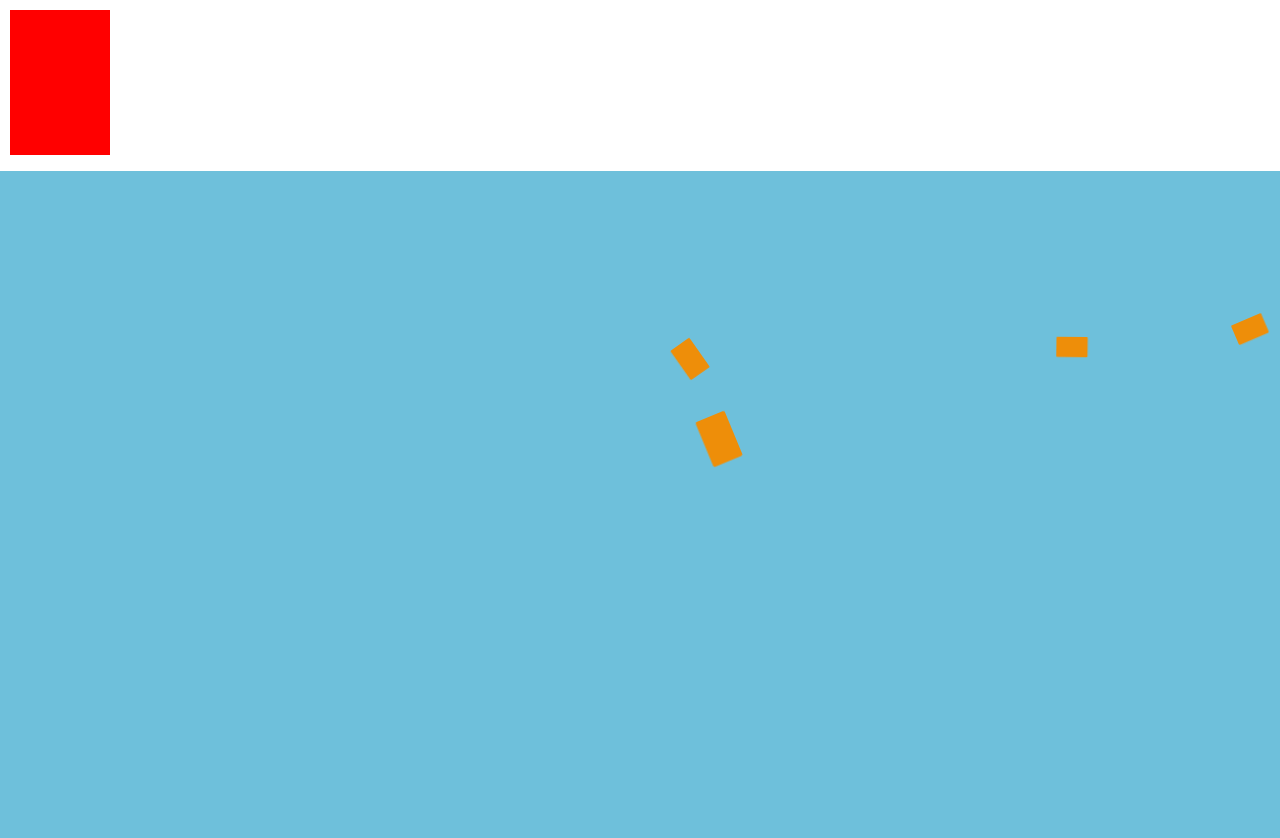
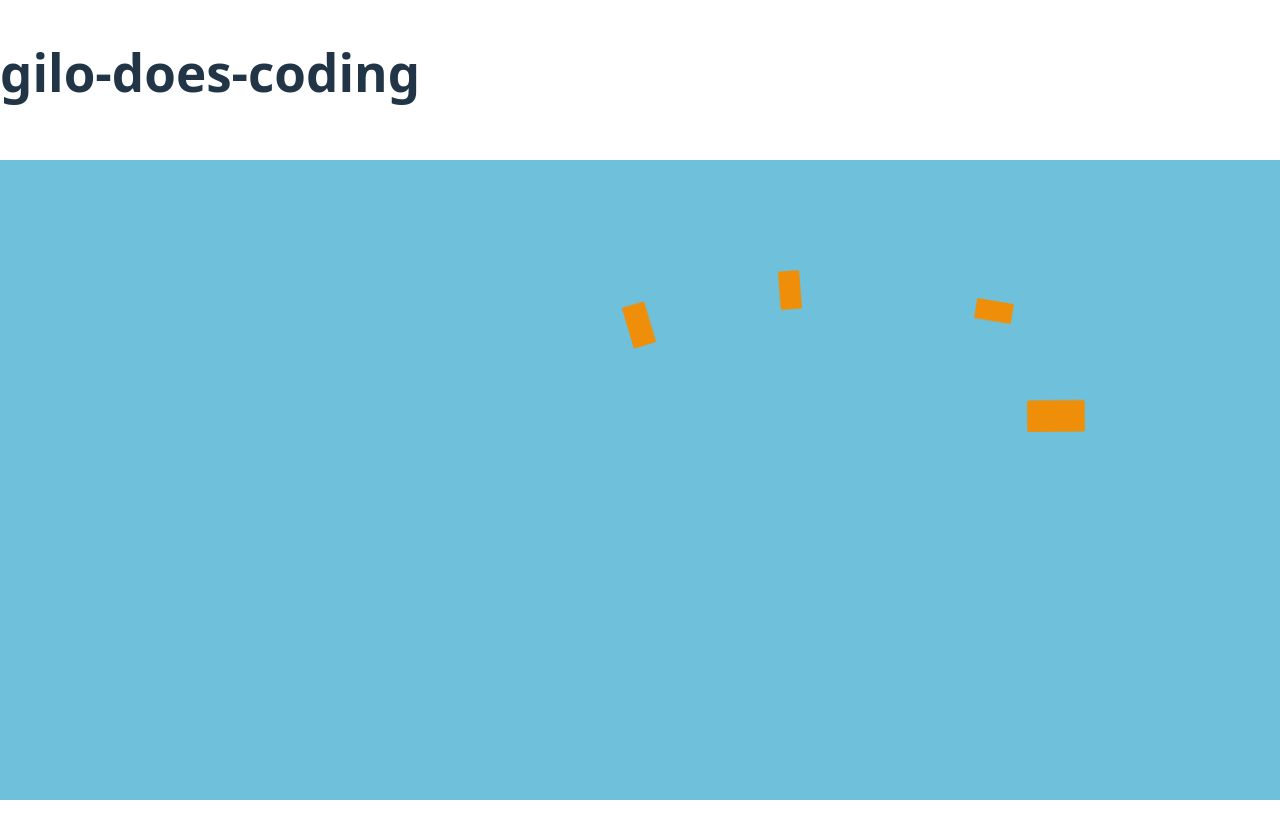
Before and after one commit to gileswebberley/gilo-does-coding, a website built with Vite: page index.html in a window 1280 px wide. After the commit the page ends 800 px from the top, so only its background shows below. Built offline with nearby package versions, Linux system fonts and the light colour scheme.

Commit message:
relative positions were no good because there will be many floaters for different pages but now resizing the container according to the lowest floater

```diff
--- a/index.html
+++ b/index.html
@@ -7,28 +7,16 @@
     <title>gilo-does-coding</title>
   </head>
   <body>
-    <header
-      style="
-        position: relative;
-        top: 0;
-        left: 0;
-        right: 0;
-        padding: 10px;
-        z-index: 100;
-      "
-    >
-      <div
-        style="
-          display: inline-block;
-          height: 145px;
-          width: 100px;
-          background-color: red;
-        "
-      ></div>
-      <!-- <h1>gilo-does-coding</h1> -->
-      <!-- <p>Welcome to gilo-does-coding!</p> -->
-    </header>
-    <div id="container"></div>
-    <script type="module" src="/src/main.js"></script>
+    <main>
+      <header>
+        <!-- <div style="height: 145px; width: 100px; background-color: red"></div> -->
+        <h1>gilo-does-coding</h1>
+        <!-- <p>Welcome to gilo-does-coding!</p> -->
+      </header>
+      <div class="scrollableMain">
+        <div id="container"></div>
+      </div>
+      <script type="module" src="/src/main.js"></script>
+    </main>
   </body>
 </html>
--- a/src/main.js
+++ b/src/main.js
@@ -3,11 +3,11 @@ import Floater from './scripts/Floater.js';
 
 const container = document.querySelector('#container');
 
-const floater = new Floater(container, 1, -50, 0);
+const floater = new Floater(container, 1, 10, 0);
 floater.float();
-const floater2 = new Floater(container, 2, 10, -30);
+const floater2 = new Floater(container, 2, 210, 140);
 floater2.float();
-const floater3 = new Floater(container, 3, -20, 0);
+const floater3 = new Floater(container, 3, 10, 270);
 floater3.float();
-const floater4 = new Floater(container, 4, 10, -30);
+const floater4 = new Floater(container, 4, 200, 340);
 floater4.float();
--- a/src/scripts/Floater.js
+++ b/src/scripts/Floater.js
@@ -17,7 +17,7 @@ class Floater {
     this.container = container;
     this.container.style.zIndex = World.DEPTH * -1;
     this.container.style.position = 'relative';
-    this.containerRect = this.container.getBoundingClientRect(); // Get the bounding rectangle of the container
+    // this.containerRect = this.container.getBoundingClientRect(); // Get the bounding rectangle of the container
     this.setPosition(
       World.BIRTH_POSITION.x,
       World.BIRTH_POSITION.y,
@@ -47,7 +47,8 @@ class Floater {
   createFloaterDiv(layoutNumber) {
     //create our moving div
     this.element = document.createElement('div');
-    this.element.style.position = 'relative'; // relative or absolute, I'm struggling to get it to allow scrolling for elements that are positioned absolute so going to try to use the flexbox layout of the container again instead
+    this.element.style.position = 'absolute';
+    //this.element.style.position = 'relative'; // relative or absolute, I'm struggling to get it to allow scrolling for elements that are positioned absolute so going to try to use the flexbox layout of the container again instead
     this.element.setAttribute('data-layout-number', layoutNumber); //id = id;
     this.element.className = 'floater'; // Add a class for styling
     //This was for calculating their starting positions when using relative positioning - now moved on to absolute positioning with a display position passed through as revealX and revealY
@@ -76,16 +77,12 @@ class Floater {
 
   createRandomPosition() {
     const actualSize = this.element.getBoundingClientRect();
-    // const containerSize = this.container.getBoundingClientRect();
+    const containerRect = this.container.getBoundingClientRect();
     const x =
-      Math.random() *
-      (this.containerRect.right - actualSize.width - this.startX); // - this.startX; // Random x position
+      Math.random() * (containerRect.right - actualSize.width - this.startX); // - this.startX; // Random x position
     const y =
       Math.random() *
-      (window.innerHeight -
-        actualSize.height -
-        this.startY -
-        this.containerRect.y); // - this.startY; // Random y position
+      (window.innerHeight - actualSize.height - this.startY - containerRect.y); // - this.startY; // Random y position
     const z = Math.floor(Math.random() * World.DEPTH + 1) * -1; // Random z-index between -1 and -100
     return { x, y, z };
   }
@@ -165,13 +162,20 @@ class Floater {
         this.element.getAttribute('data-layout-number')
       ); // Set z-index to 1 for the content holder
       this.contentHolder.style.visibility = 'visible'; // Show the content holder
-      //   this.container.style.height =
-      //     parseFloat(this.container.style.height) +
-      //     this.element.getBoundingClientRect().height +
-      //     'px'; // Set the container height to fit content
-      console.log(this.container.style.height);
+      this.resizeContainerRect();
       clearTimeout(timeout);
     }, this.myDuration - 10);
+  }
+  // Set the container height to fit content
+  resizeContainerRect() {
+    if (
+      parseFloat(this.container.getBoundingClientRect().bottom) <
+      this.element.getBoundingClientRect().bottom
+    ) {
+      this.container.style.height =
+        this.element.getBoundingClientRect().bottom + 'px';
+    }
+    // console.log(this.container.style.height);
   }
 }
 
--- a/src/scripts/World.js
+++ b/src/scripts/World.js
@@ -11,4 +11,13 @@ const World = {
   },
 };
 
+window.addEventListener('resize', () => {
+  setTimeout(() => {
+    const elements = document.querySelectorAll('.floater');
+    elements.forEach((element) => {
+      const layoutNumber = element.getAttribute('data-layout-number');
+    });
+  }, 1000); // Delay to allow for resizing
+});
+
 export default World;
--- a/src/style.css
+++ b/src/style.css
@@ -29,6 +29,8 @@
 body {
   margin: 0;
   padding: 0;
+  height: 100dvh;
+  width: 100vw;
   /*stop words from being broken as standard*/
   -webkit-hyphens: none;
   -moz-hyphens: none;
@@ -36,34 +38,56 @@ body {
   hyphens: none;
 }
 
+main {
+  margin: 0 auto;
+  padding: 0;
+  width: 100vw;
+  height: 100vh;
+  display: grid;
+  grid-template-rows: 10rem 1fr auto;
+  /* display: flex;
+  flex-direction: column; */
+  height: 100%;
+}
+
 h1 {
   font-size: 3.2em;
   line-height: auto;
 }
 
+.scrollableMain {
+  overflow-y: auto;
+  height: 100%;
+  /* flex: 1; */
+  /* display: flex;
+  flex-direction: column; */
+}
+
 #container {
   /* position: fixed; Done in the floater class */
   /* top: 30; */
-  left: 0;
+  /* left: 0;
+  min-height: 100%; */
+  flex: 1;
   width: 100%;
-  min-height: 100dvh;
   margin: 0 auto;
-  /* max-height: fit-content; */
-  overflow-y: auto;
+  min-height: 100%;
+  /* height: 10; */
+  overflow: auto;
   background-color: hwb(195 43% 14%);
-  display: flex;
+  /* display: flex;
   gap: 2rem;
   padding: 2rem;
   justify-content: center;
-  align-content: center;
+  align-content: center; */
   transition: all 300ms ease-in-out;
   /* flex-wrap: wrap; */
-  @media screen and (max-width: 768px) {
+  /* @media screen and (max-width: 768px) {
     flex-direction: column;
     justify-content: flex-start;
     align-items: center;
     gap: 1rem;
-  }
+  } */
 }
 
 .floater {
```
